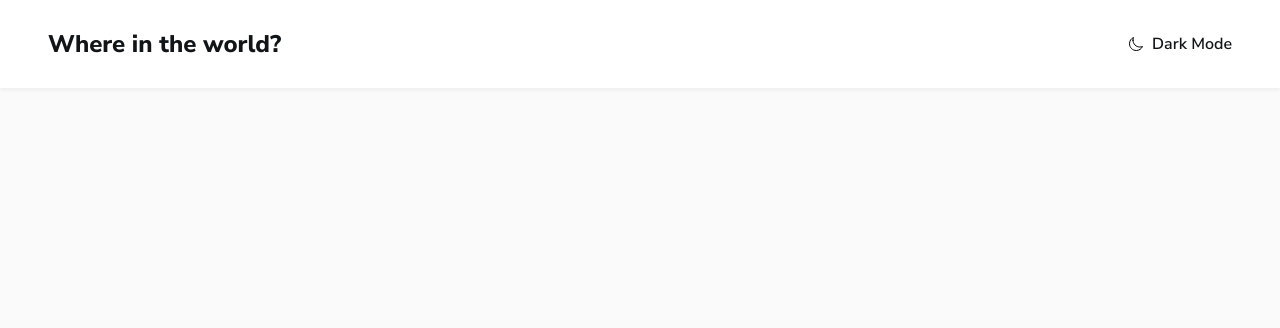
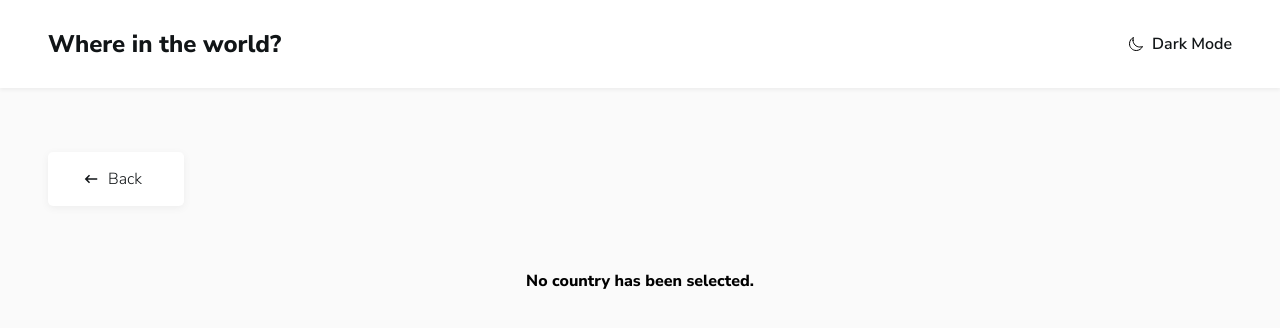
Before and after one commit to Samuca-sys/rest-api-countries, a React (Create React App) app: page /details in a window 1280 px wide. Shown: the top 328 px of the page. Built offline with nearby package versions, Linux system fonts and the light colour scheme; no server answers.

Commit message:
refactor: add returnToHome component

```diff
--- a/src/App.js
+++ b/src/App.js
@@ -12,6 +12,7 @@ import { ThemeContextProvider } from './contexts/ThemeContext';
 import { api } from './services/api';
 
 import './global.css';
+import { ReturnToHomeButton } from './components/ReturnToHomeButton';
 
 function App() {
 	const [search, setSearch] = useState('');
@@ -93,7 +94,18 @@ function App() {
 							/>
 						</Route>
 						<Route path='/details'>
-							{currentCountry && <Country currentCountry={currentCountry} />}
+							<ReturnToHomeButton />
+							{currentCountry ? (
+								<Country currentCountry={currentCountry} />
+							) : (
+								<>
+									<code>No country has been selected.</code>
+								</>
+							)}
+						</Route>
+						<Route>
+							<ReturnToHomeButton />
+							<code>404: page not found!</code>
 						</Route>
 					</Switch>
 				</BrowserRouter>
--- /dev/null
+++ b/src/components/ReturnToHomeButton/index.js
@@ -0,0 +1,19 @@
+import { CgArrowLeft } from 'react-icons/cg';
+
+import { useHistory } from 'react-router-dom';
+
+import './styles.css';
+export function ReturnToHomeButton() {
+	const history = useHistory();
+
+	function handleClickOnBack() {
+		history.push('/');
+	}
+
+	return (
+		<button className='returnToHome--button' onClick={handleClickOnBack}>
+			<CgArrowLeft size={18} />
+			<span>Back</span>
+		</button>
+	);
+}
--- /dev/null
+++ b/src/components/ReturnToHomeButton/styles.css
@@ -0,0 +1,28 @@
+.returnToHome--button {
+	margin: 4rem 3rem;
+	border: none;
+	box-shadow: 0px 2px 9px 0px rgba(0, 0, 0, 0.0532439);
+	border-radius: 5px;
+	background: var(--elements);
+	width: 136px;
+	height: 3.375rem;
+	display: flex;
+	align-items: center;
+	justify-content: center;
+	cursor: pointer;
+}
+
+.returnToHome--button svg path {
+	fill: var(--text);
+}
+
+.returnToHome--button span {
+	font-size: 1rem;
+	margin: 0 0.5rem;
+}
+
+@media (max-width: 375px) {
+	.returnToHome--button {
+		margin: 1.5rem 0 3rem 1rem;
+	}
+}
--- a/src/global.css
+++ b/src/global.css
@@ -39,3 +39,26 @@ strong {
 input {
 	border: none;
 }
+
+code {
+	display: flex;
+	justify-content: center;
+	align-items: center;
+	font-weight: bold;
+}
+
+@media (min-width: 280px) {
+	code {
+		font-size: 0.75rem;
+	}
+}
+@media (min-width: 320px) {
+	code {
+		font-size: 0.875rem;
+	}
+}
+@media (min-width: 540px) {
+	code {
+		font-size: 1rem;
+	}
+}
--- a/src/pages/Country/index.js
+++ b/src/pages/Country/index.js
@@ -1,16 +1,6 @@
-import { CgArrowLeft } from 'react-icons/cg';
-
-import { useHistory } from 'react-router-dom';
-
 import './styles.css';
 
 export function Country({ currentCountry }) {
-	const history = useHistory();
-
-	function handleClickOnBack() {
-		history.push('/');
-	}
-
 	const {
 		flag,
 		name,
@@ -26,11 +16,6 @@ export function Country({ currentCountry }) {
 	} = currentCountry;
 
 	return (
-		<>
-			<button className='country--button' onClick={handleClickOnBack}>
-				<CgArrowLeft size={18} />
-				<span>Back</span>
-			</button>
 		<div className='country--container'>
 			<img src={flag} alt={name} />
 			<section>
@@ -90,6 +75,5 @@ export function Country({ currentCountry }) {
 				</div>
 			</section>
 		</div>
-		</>
 	);
 }
--- a/src/pages/Country/styles.css
+++ b/src/pages/Country/styles.css
@@ -1,26 +1,3 @@
-.country--button {
-	margin: 4rem 3rem;
-	border: none;
-	box-shadow: 0px 2px 9px 0px rgba(0, 0, 0, 0.0532439);
-	border-radius: 5px;
-	background: var(--elements);
-	width: 136px;
-	height: 3.375rem;
-	display: flex;
-	align-items: center;
-	justify-content: center;
-	cursor: pointer;
-}
-
-.country--button svg path {
-	fill: var(--text);
-}
-
-.country--button span {
-	font-size: 1rem;
-	margin: 0 0.5rem;
-}
-
 .country--container {
 	margin: 0 3rem 4rem 3rem;
 	display: flex;
@@ -90,9 +67,6 @@
 }
 
 @media (max-width: 375px) {
-	.country--button {
-		margin: 1.5rem 0 3rem 1rem;
-	}
 	.country--container {
 		margin: 1rem;
 	}
```
Lines whose indentation alone changed are shown as unchanged.
